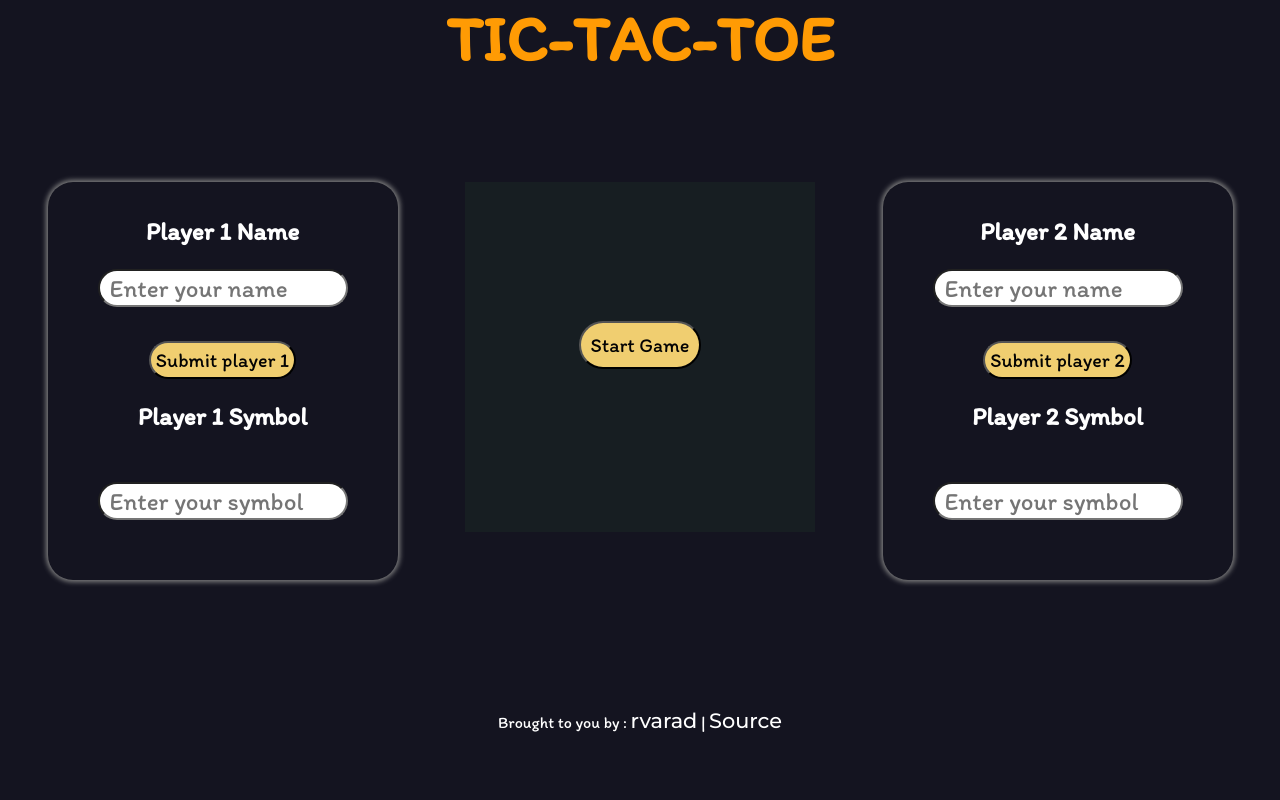
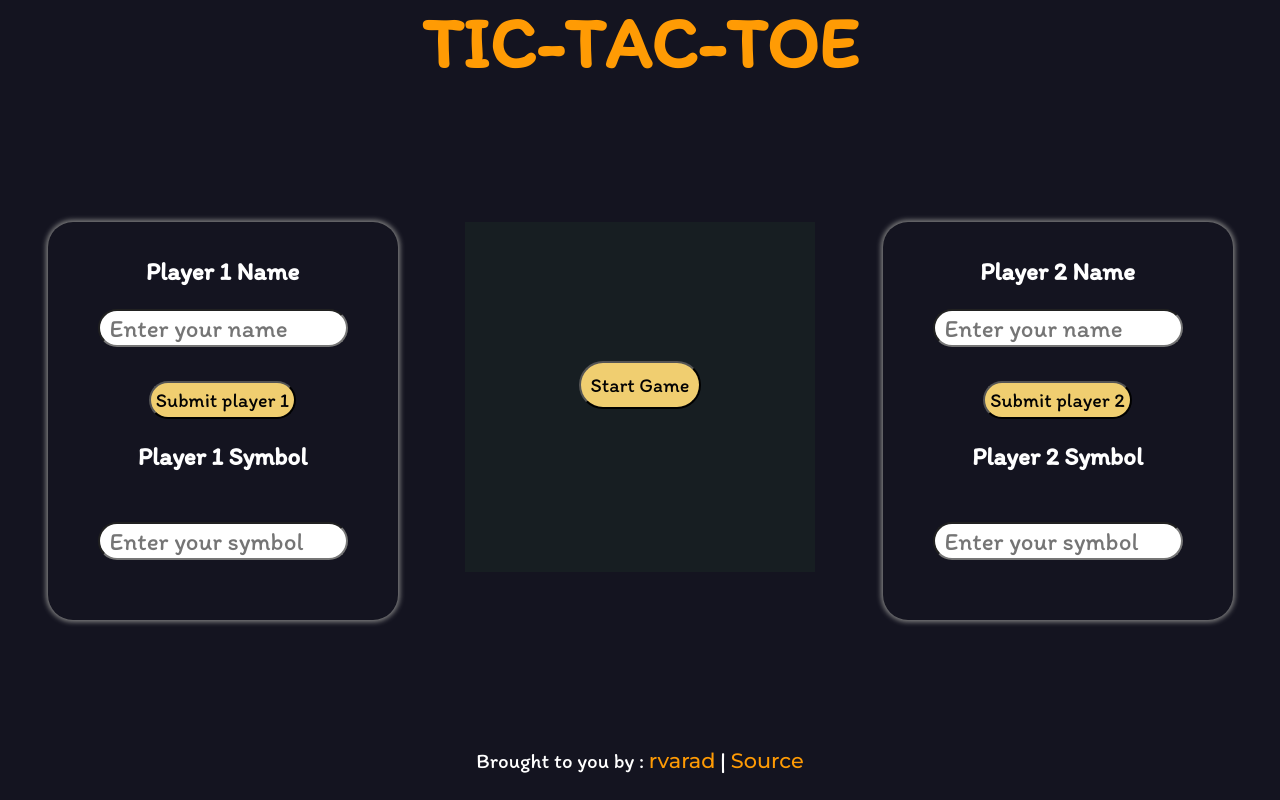
Before and after one commit to rvarad/tic-tac-toe-top, a plain HTML site: page index.html in a window 1280 px wide. Drawn offline with Linux system fonts and the light colour scheme.

Commit message:
changed the height of parent components under body

```diff
--- a/style.css
+++ b/style.css
@@ -31,13 +31,13 @@ body {
 
 .header {
     width: 100%;
-    height: 10%;
+    height: 15%;
     text-align: center;
 }
 
 .header h1 {
     color: var(--heading-color);
-    font-size: 4rem;
+    font-size: 4.5rem;
     font-family: 'Itim';
 }
 
@@ -222,7 +222,7 @@ form button.submit-player {
     background-color: var(--gameboard-bg-color);
     visibility: hidden;
     position: fixed;
-    top: 25%;
+    top: 30%;
     z-index: 3;
     height: 400px;
     width: 90%;
@@ -255,16 +255,17 @@ form button.submit-player {
 }
 
 .footer {
+    font-size: 1.3rem;
     width: 100%;
     height: 10%;
     z-index: 3;
     display: flex;
-    flex-direction: column;
     align-items: center;
     justify-content: center;
 }
 
 .footer .credits a{
+    color: var(--heading-color);
     font-size: 1.3rem;
     font-family: 'Montserrat', sans-serif;
     text-decoration: none;
```
